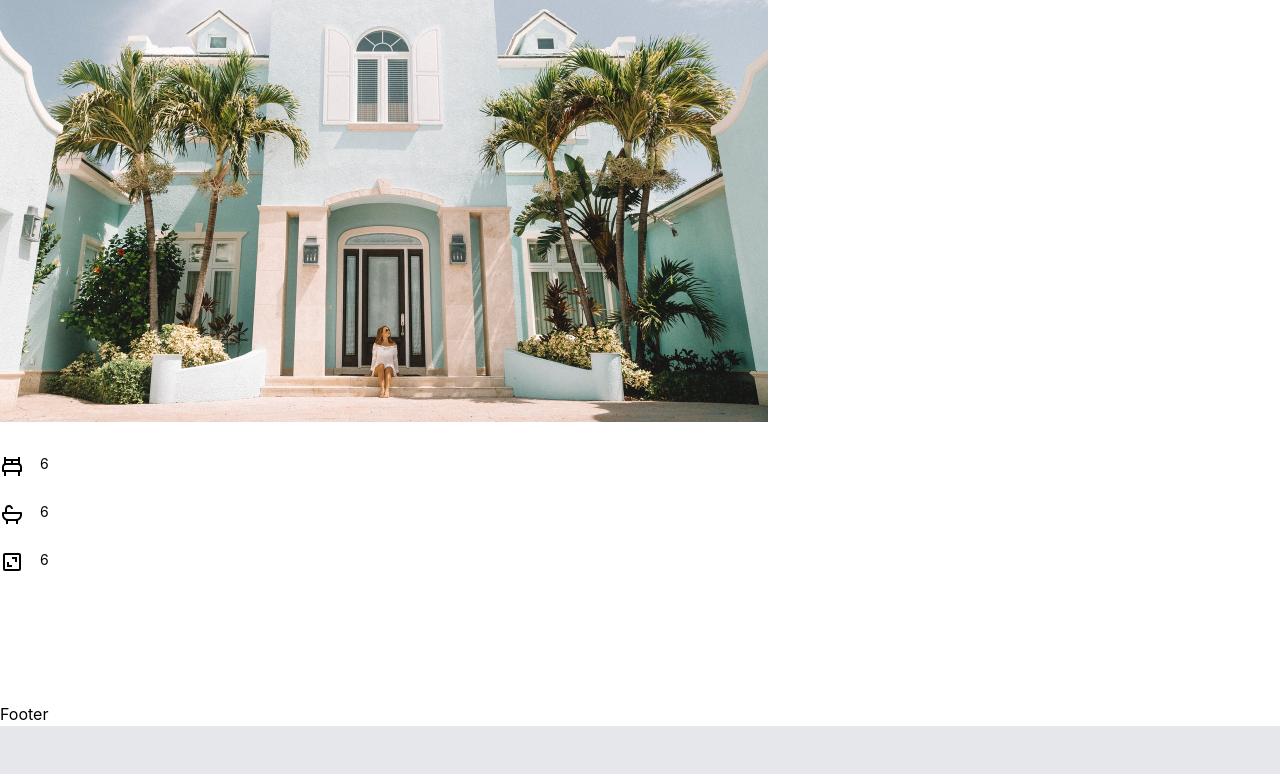
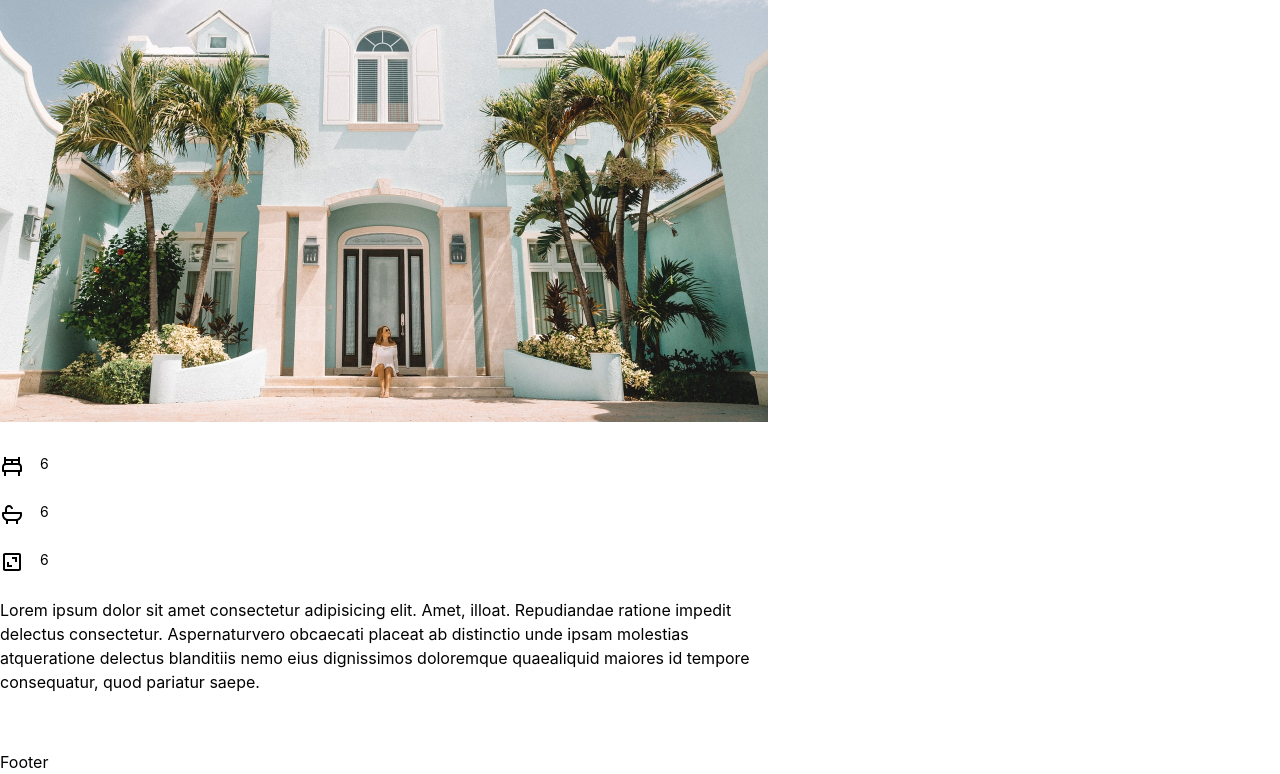
Before and after one commit to elhadjtall/SITE_AGENCE, a React (Vite) app in the folder frontend/: page /property/1 in a window 1280 px wide. Shown: the part 291-1065 px from the top of the page. Before the commit the page ends 1017 px from the top, so only its background shows below. Built offline with nearby package versions, Linux system fonts and the light colour scheme.

Commit message:
Ajout de la description

```diff
--- a/frontend/src/pages/PropertyDetail.jsx
+++ b/frontend/src/pages/PropertyDetail.jsx
@@ -56,6 +56,7 @@ const PropertyDetail = () => {
                             <div className='flex gap-x-2'>{house.bedrooms}</div>
                         </div>
                     </div>
+                    <div>{house.description}</div>
                 </div>
             </div>
         </div>
```
